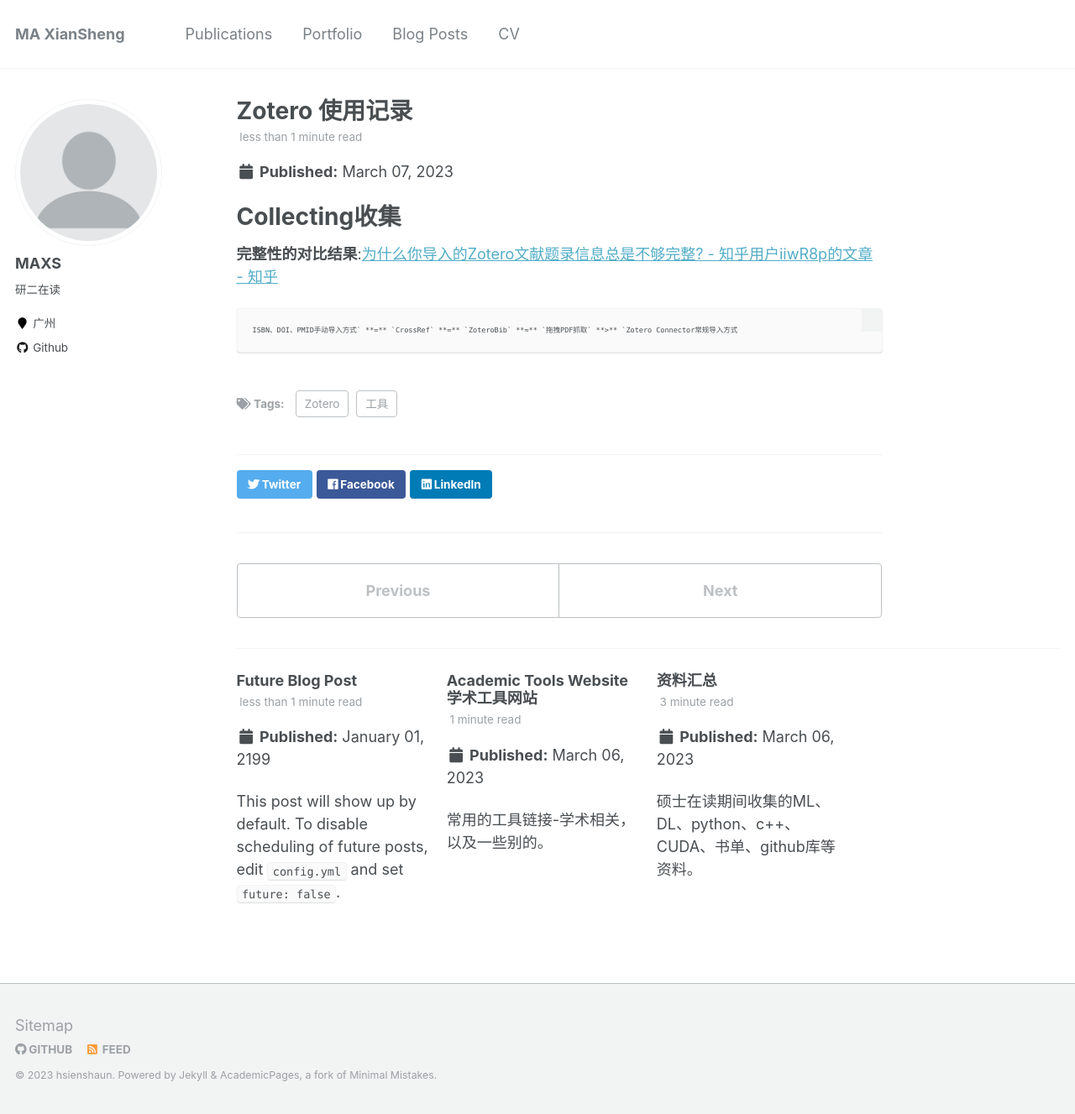
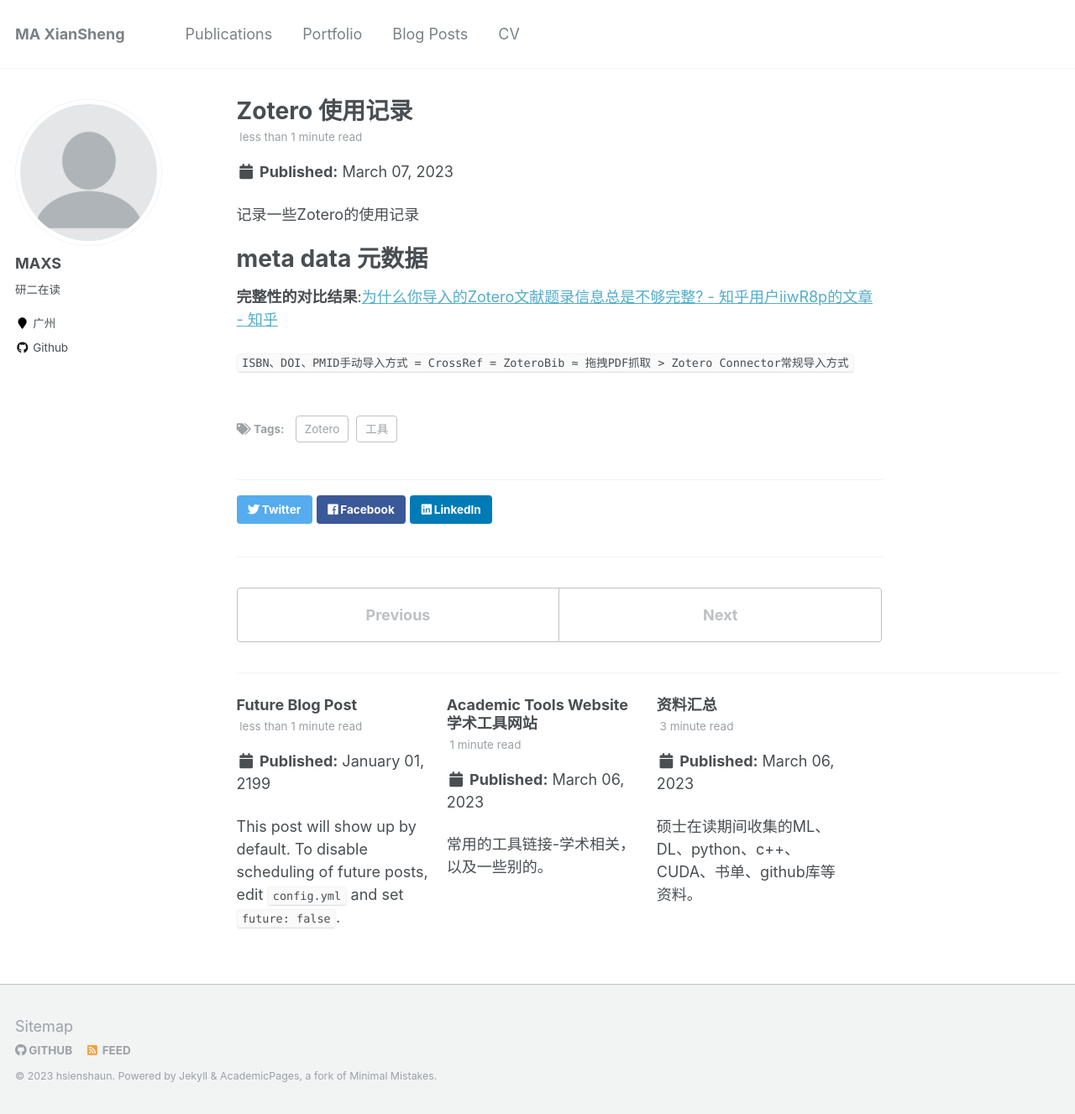
Before and after one commit to hsienshaun/hsienshaun.github.io, a Jekyll site: the page built from _posts/2023-03-07-blog-post2.md, in a window 1280 px wide and 1327 px high. Shown: the whole window at 84% size. Built offline with Jekyll 4.4.1, drawn with Linux system fonts in a browser that asks for light colours.

Commit message:
Update 2023-03-07-blog-post2.md

````diff
--- a/_posts/2023-03-07-blog-post2.md
+++ b/_posts/2023-03-07-blog-post2.md
@@ -8,10 +8,10 @@ tags:
 
 ---
 
-# Collecting收集
+记录一些Zotero的使用记录
+
+# meta data 元数据
 
 **完整性的对比结果**:[为什么你导入的Zotero文献题录信息总是不够完整? - 知乎用户iiwR8p的文章 - 知乎 ](https://zhuanlan.zhihu.com/p/146424480)
 
-```
-ISBN、DOI、PMID手动导入方式` **=** `CrossRef` **=** `ZoteroBib` **≈** `拖拽PDF抓取` **>** `Zotero Connector常规导入方式
-```
+`ISBN、DOI、PMID手动导入方式 = CrossRef = ZoteroBib ≈ 拖拽PDF抓取 > Zotero Connector常规导入方式`
````
